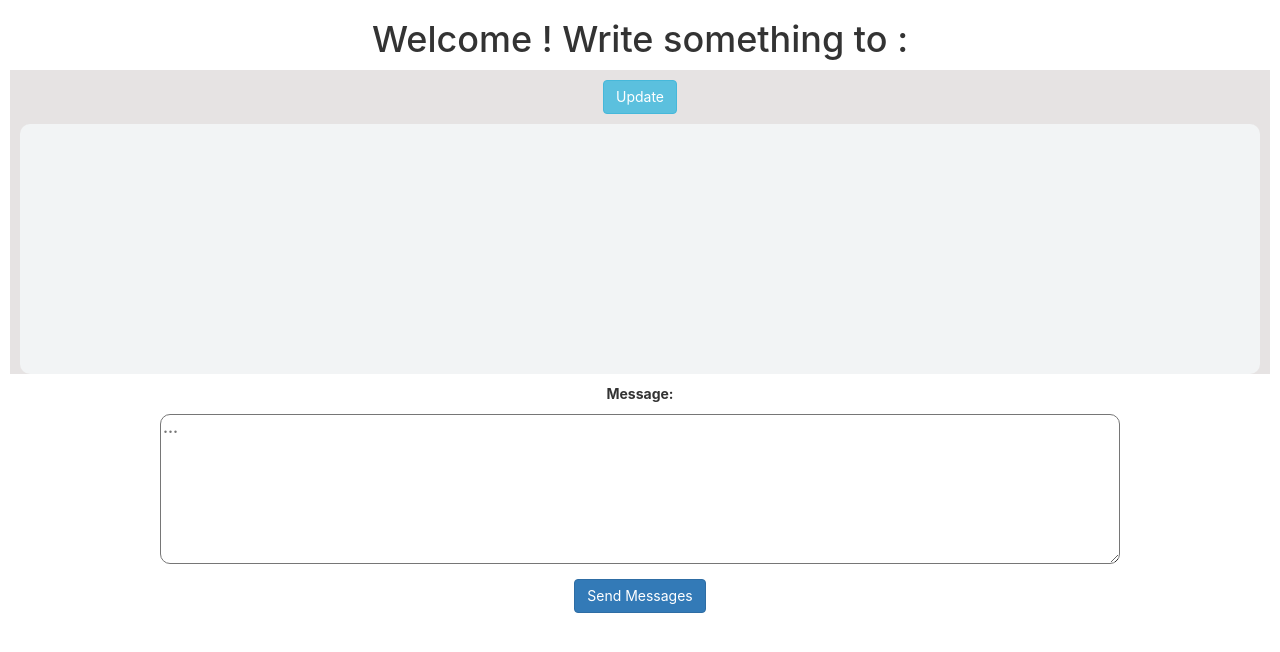
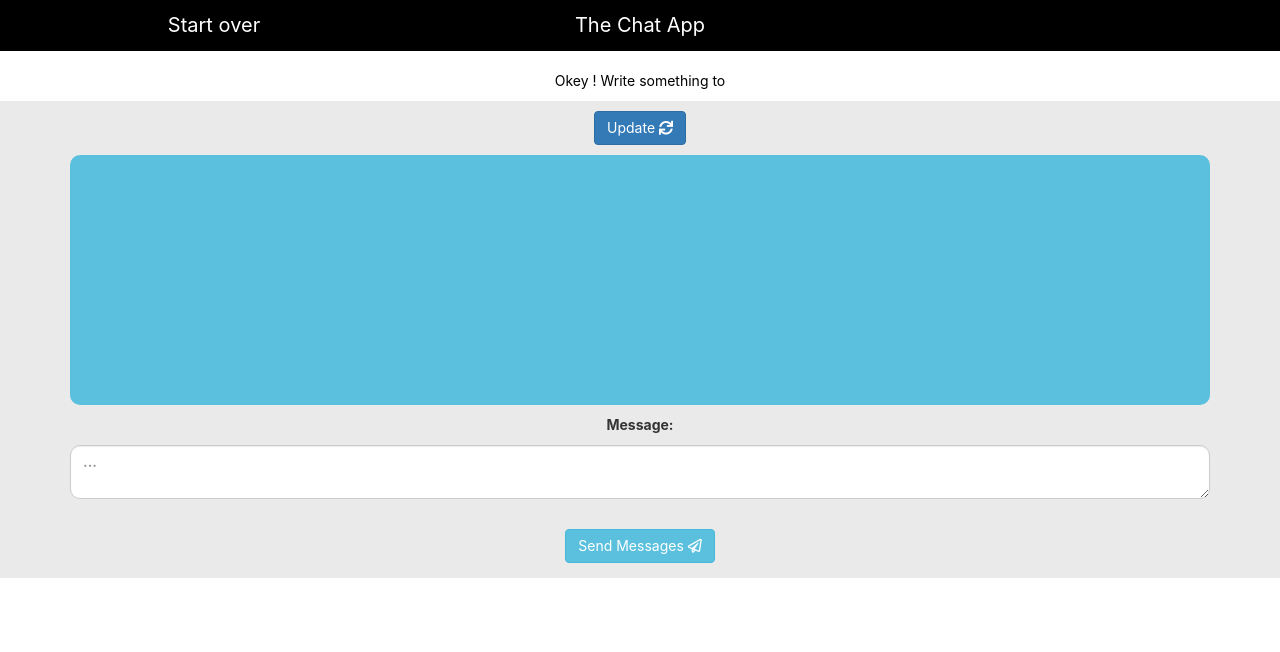
Before and after one commit to viktorle/Chat, a React (Create React App) app in the folder wappiachat/: page /Chat in a window 1280 px wide. Shown: the top 652 px of the page. Built offline with nearby package versions, Linux system fonts and the light colour scheme.

Commit message:
Some updates including TopBar and CSS

```diff
--- a/wappiachat/public/index.html
+++ b/wappiachat/public/index.html
@@ -4,6 +4,7 @@
     <meta charset="utf-8" />
     <link rel="shortcut icon" href="%PUBLIC_URL%/favicon.ico" />
     <link rel="stylesheet" href="https://maxcdn.bootstrapcdn.com/bootstrap/3.4.0/css/bootstrap.min.css">
+    <link rel="stylesheet" href="https://use.fontawesome.com/releases/v5.8.0/css/all.css" integrity="sha384-Mmxa0mLqhmOeaE8vgOSbKacftZcsNYDjQzuCOm6D02luYSzBG8vpaOykv9lFQ51Y" crossorigin="anonymous">
     <meta name="viewport" content="width=device-width, initial-scale=1" />
     <meta name="theme-color" content="#000000" />
     <!--
--- a/wappiachat/src/Chat/HandleChat.css
+++ b/wappiachat/src/Chat/HandleChat.css
@@ -1,7 +1,8 @@
-header{
 
+#messagesBar {
+    background-color: #eaeaea;
 }
-#messagesBar {
-    margin: 10px;
-    background-color: #e6e3e3;
+
+#welcomeText{
+    color:black;
 }
--- a/wappiachat/src/Chat/HandleChat.js
+++ b/wappiachat/src/Chat/HandleChat.js
@@ -2,6 +2,7 @@ import React, { Component } from 'react';
 import ReadMessages from './ReadMessages'
 import SendMessages from './SendMessages';
 import './HandleChat.css';
+import TopBar from '../TopBar/TopBar';
 class HandleChat extends Component {
     state = {
         user: "",
@@ -22,13 +23,16 @@ class HandleChat extends Component {
     render() {
         return (
             <React.Fragment>
+            <TopBar/>
             <header>
-            <h1>Welcome {this.state.user.name}! Write something to {this.state.friend.name}:</h1>
+            <p id="welcomeText">Okey {this.state.user.name}! Write something to {this.state.friend.name}</p>
             </header>
             <div id="messagesContainer">
-                <div id="messagesBar">
-                <ReadMessages users={this.state}/>
-                <SendMessages users={this.state}/>
+                <div className="d-flex justify-content-center h-100">
+                    <div id="messagesBar">
+                        <ReadMessages users={this.state}/>
+                        <SendMessages users={this.state}/>
+                    </div>
                 </div>
             </div>
             </React.Fragment>
--- a/wappiachat/src/Chat/ReadMessages.css
+++ b/wappiachat/src/Chat/ReadMessages.css
@@ -1,9 +1,10 @@
 #readMessagesBar{
     text-align:center;
     height: 250px;
+    max-width:1140px;
     overflow:scroll;
-    background-color: #f2f4f5;
-    margin:10px;
+    margin-top:10px;
+    background-color: #5bc0de;
     border-bottom-left-radius: 10px;
     border-bottom-right-radius: 10px;
     border-top-left-radius: 10px;
@@ -14,10 +15,13 @@
     text-align:left;
 }
 
-li{
+.sentMessage li{
     list-style-type: none;
     font-size:20px;
+    color:#fafdfe;
+    margin-left:15px;
 }
+
 
 button{
     margin-top:10px;
--- a/wappiachat/src/Chat/ReadMessages.js
+++ b/wappiachat/src/Chat/ReadMessages.js
@@ -24,15 +24,15 @@ class ReadMessages extends Component {
 
     render() {
         let messages = this.state.sendedMessages.map((message,index) => (
-            <ul style={message.messages.from === "1" ? {textAlign:"left"} : {textAlign:"center"} } key={"messagesContainer" + index}>
+            <ul className="sentMessage" style={message.messages.from === "1" ? {textAlign:"left"} : {textAlign:"center"} } key={"messagesContainer" + index}>
                 <li key={"from" + index}><b>From:</b> {message.messages.from}</li>
                 <li key={"messages" + index}><b>Message:</b> {message.messages.message}</li>
             </ul>
         ))
         return (
             <React.Fragment>
-                <button className="btn btn-info" onClick={()=>this.updateMessages()}>Update</button>
-                <div id="readMessagesBar">
+                <button className="btn btn-primary" onClick={()=>this.updateMessages()}>Update <i className="fas fa-sync"></i></button>
+                <div className="container h-100" id="readMessagesBar">
                     <div id="readMessagesContainer">{messages}</div>
                 </div>
             </React.Fragment>
--- a/wappiachat/src/Chat/SendMessages.css
+++ b/wappiachat/src/Chat/SendMessages.css
@@ -1,18 +1,27 @@
 #sendMessagesContainer{
+    margin-top: 10px;
     text-align:center;
 }
+
+#sendMessagesContainer button{
+    margin-bottom:10px;
+}
+
 textarea{
-    font-size:15px;
-    height:150px;
-    width:80%;
-    border-bottom-left-radius: 10px;
-    border-bottom-right-radius: 10px;
-    border-top-left-radius: 10px;
-    border-top-right-radius: 10px;
+    font-size:20px;
+    max-width:100%;
+    border-bottom-left-radius: 10px !important;
+    border-bottom-right-radius: 10px !important;
+    border-top-left-radius: 10px !important;
+    border-top-right-radius: 10px !important;
+}
+label{
+    width:100%;
+    text-align:center;
 }
 
 @media (max-width: 800px) {
     textarea{
-     width:250px;
+     width:300px;
     }
 }
--- a/wappiachat/src/Chat/SendMessages.js
+++ b/wappiachat/src/Chat/SendMessages.js
@@ -15,7 +15,7 @@ class SendMessages extends Component {
     componentDidMount(){
         this.setState({
             from: 1/*this.props.users.user.id*/,
-            to:2 //this.props.users.friend.id
+            to: 2 //this.props.users.friend.id
         })
     }
 
@@ -41,14 +41,15 @@ class SendMessages extends Component {
     render() {
         return (
             <React.Fragment>
-                <div id="sendMessagesContainer" className="col-sm-12">
-                <label className="col-sm-12">
-                    <p>Message:</p>
-                    <textarea onChange={this.handleText} placeholder="..."/>
-                    <br></br>
-                <button className="btn btn-primary" onClick={this.handleMessage}>Send Messages</button>
-                </label>
-
+                <div id="sendMessagesContainer">
+                    <label>
+                        <div className="container h-100">
+                            <p>Message:</p>
+                            <textarea onChange={this.handleText} className="form-control" placeholder="..."/>
+                            <br></br>
+                            <button className="btn btn-info" onClick={this.handleMessage}>Send Messages <i className="far fa-paper-plane"></i></button>
+                        </div>
+                    </label>
                 </div>
             </React.Fragment>
          );
--- a/wappiachat/src/Login/Login.css
+++ b/wappiachat/src/Login/Login.css
@@ -0,0 +1,3 @@
+ul{
+    padding: 0;
+}
--- a/wappiachat/src/Login/Login.js
+++ b/wappiachat/src/Login/Login.js
@@ -1,6 +1,7 @@
 import React, { Component } from 'react';
 import { Link } from 'react-router-dom';
 import './Login.css';
+import TopBar from '../TopBar/TopBar';
 
 class Login extends Component {
     constructor(){
@@ -39,7 +40,8 @@ class Login extends Component {
             ))
         return (
             <React.Fragment>
-            <h1>Who are you?</h1>
+            <TopBar/>
+            <p>Who are you?</p>
             {availableUsers}
             </React.Fragment>
          );
--- a/wappiachat/src/SelectFriend/SelectFriend.js
+++ b/wappiachat/src/SelectFriend/SelectFriend.js
@@ -1,5 +1,6 @@
 import React, { Component } from 'react';
 import { Link } from 'react-router-dom';
+import TopBar from '../TopBar/TopBar';
 class SelectFriend extends Component {
     state = {
         avaibleFriends: this.props.model.getFriends()
@@ -19,7 +20,8 @@ class SelectFriend extends Component {
         ))
         return (
         <React.Fragment>
-            <h1>Select your friend {this.props.model.user.name}!</h1>
+            <TopBar/>
+            <p>Hello {this.props.model.user.name}! Select your friend</p>
                 {avaibleFriends}
         </React.Fragment> );
     }
--- /dev/null
+++ b/wappiachat/src/TopBar/TopBar.css
@@ -0,0 +1,10 @@
+#navBar{
+    background-color: black;
+    border-radius: 0px;
+}
+
+#navBar p{
+    margin-top:10px;
+    font-size: 20px;
+    color:white;
+}
--- /dev/null
+++ b/wappiachat/src/TopBar/TopBar.js
@@ -0,0 +1,17 @@
+import React, { Component } from 'react';
+import { Link } from 'react-router-dom';
+import './TopBar.css';
+class TopBar extends Component {
+    render() {
+        return (
+            <nav id="navBar" className="navbar">
+                <Link to="/">
+                <p className="col-sm-4">Start over</p>
+                </Link>
+                <p className="col-sm-4"id="appTitle">The Chat App</p>
+            </nav>
+          );
+    }
+}
+ //58c1e0
+export default TopBar;
```
